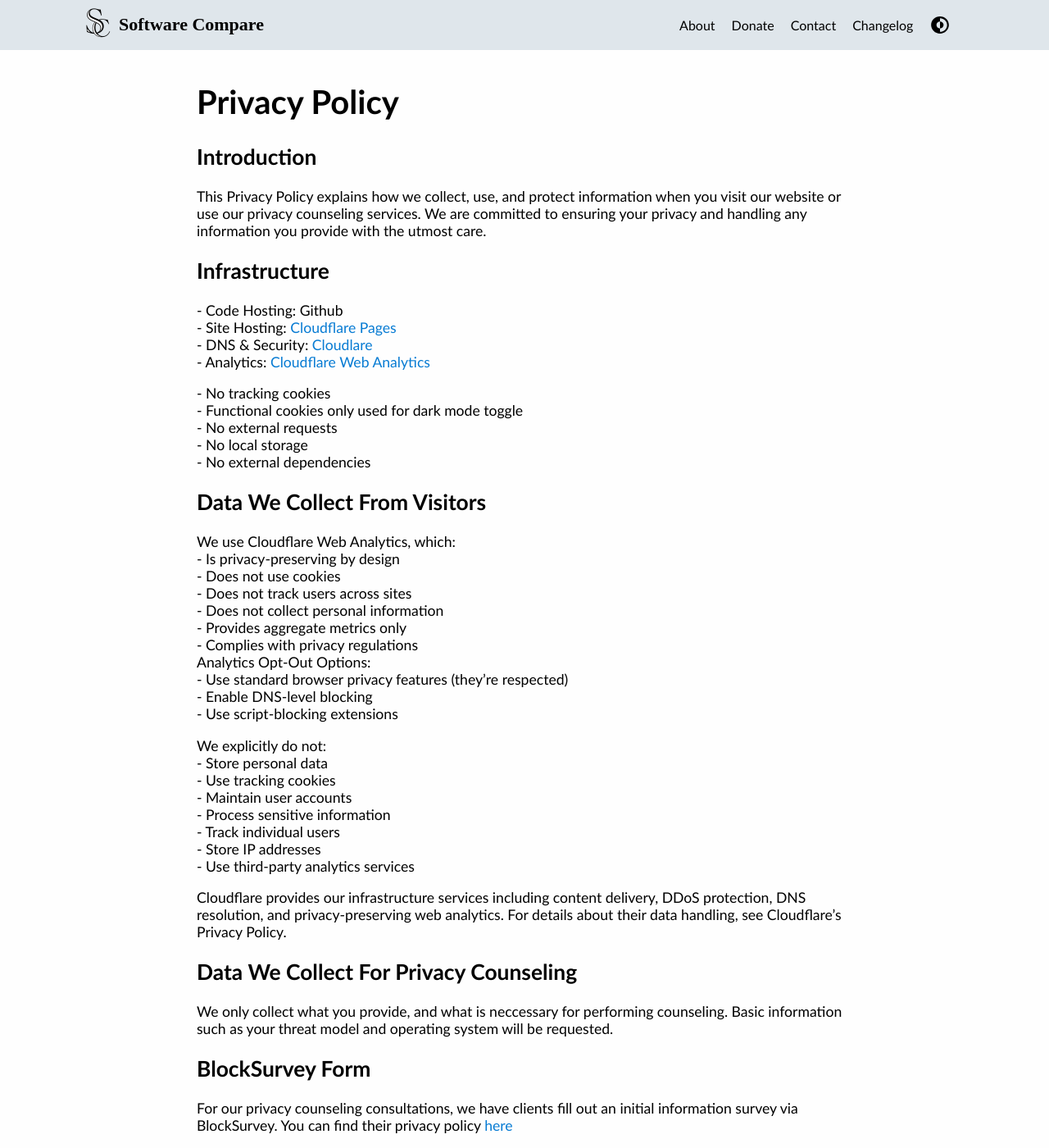
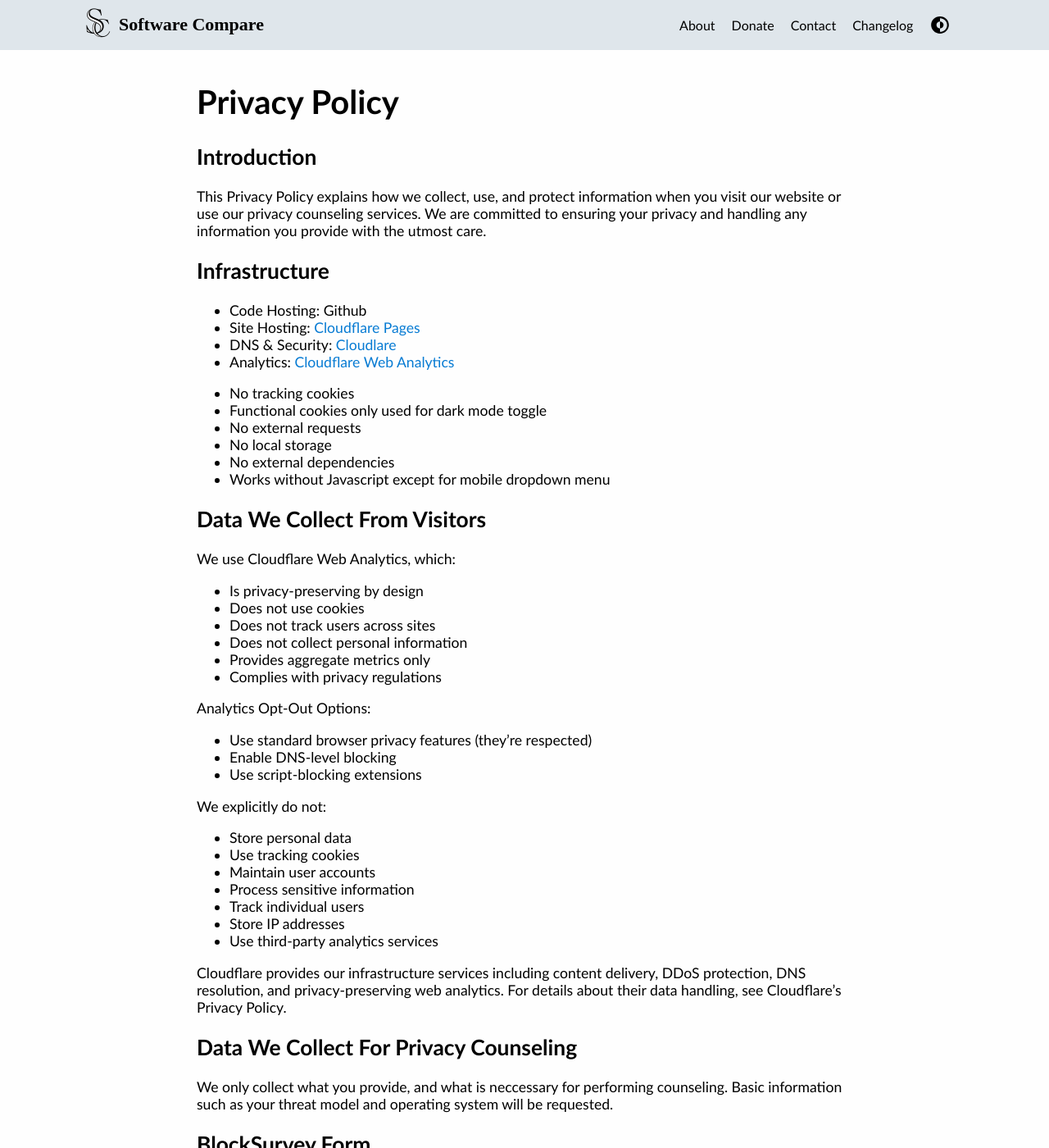
Before and after one commit to SoftwareCompare/SoftwareCompare, a Jekyll site: the page built from privacy-policy.html, in a window 1280 px wide and 1400 px high. Shown: the whole window at 82% size. Built offline with Jekyll 4.4.1, drawn with Linux system fonts in a browser that asks for light colours.

Commit message:
Small fixes before merging into main

```diff
--- a/browsers.html
+++ b/browsers.html
@@ -350,7 +350,7 @@
         </th>
         <th><img src="../images/cross.webp" alt="cross"></th>
         <th>
-          <a href="https://thenextweb.com/news/duckduckgo-and-brave-anti-amp-features" target="_blank" rel="noopener noreferrer">
+          <a href="https://wptavern.com/duckduckgo-and-brave-move-to-bypass-google-amp-pages-by-default" target="_blank" rel="noopener noreferrer">
             <img src="../images/check.webp" alt="check">
           </a>
         </th>
--- a/privacy-policy.html
+++ b/privacy-policy.html
@@ -19,49 +19,54 @@
 <h2>
     Infrastructure
 </h2>
-<p>
-    - Code Hosting: Github<br />
-    - Site Hosting: <a href="https://pages.cloudflare.com">Cloudflare Pages</a><br />
-    - DNS & Security: <a href="https://www.cloudflare.com">Cloudlare</a><br />
-    - Analytics: <a href="https://www.cloudflare.com/web-analytics">Cloudflare Web Analytics</a>
-</p>
-<p>
-    - No tracking cookies<br />
-    - Functional cookies only used for dark mode toggle<br />
-    - No external requests<br />
-    - No local storage<br />
-    - No external dependencies
-</p>
+<ul>
+    <li>Code Hosting: Github</li>
+    <li>Site Hosting: <a href="https://pages.cloudflare.com">Cloudflare Pages</a></li>
+    <li>DNS & Security: <a href="https://www.cloudflare.com">Cloudlare</a></li>
+    <li>Analytics: <a href="https://www.cloudflare.com/web-analytics">Cloudflare Web Analytics</a></li>
+</ul>
+<ul>
+    <li>No tracking cookies</li>
+    <li>Functional cookies only used for dark mode toggle</li>
+    <li>No external requests</li>
+    <li>No local storage</li>
+    <li>No external dependencies</li>
+    <li>Works without Javascript except for mobile dropdown menu</li>
+</ul>
 <h2>
     Data We Collect From Visitors
 </h2>
 <p>
-    We use Cloudflare Web Analytics, which:<br />
-
-    - Is privacy-preserving by design<br />
-    - Does not use cookies<br />
-    - Does not track users across sites<br />
-    - Does not collect personal information<br />
-    - Provides aggregate metrics only<br />
-    - Complies with privacy regulations<br />
-
-    Analytics Opt-Out Options:<br />
-
-    - Use standard browser privacy features (they’re respected)<br />
-    - Enable DNS-level blocking<br />
-    - Use script-blocking extensions<br />
+    We use Cloudflare Web Analytics, which:
 </p>
+<ul>
+    <li>Is privacy-preserving by design</li>
+    <li>Does not use cookies</li>
+    <li>Does not track users across sites</li>
+    <li>Does not collect personal information</li>
+    <li>Provides aggregate metrics only</li>
+    <li>Complies with privacy regulations</li>
+</ul>
 <p>
-    We explicitly do not:<br />
-
-    - Store personal data<br />
-    - Use tracking cookies<br />
-    - Maintain user accounts<br />
-    - Process sensitive information<br />
-    - Track individual users<br />
-    - Store IP addresses<br />
-    - Use third-party analytics services<br />
+    Analytics Opt-Out Options:
 </p>
+<ul>
+    <li>Use standard browser privacy features (they’re respected)</li>
+    <li>Enable DNS-level blocking</li>
+    <li>Use script-blocking extensions</li>
+</ul>
+<p>
+    We explicitly do not:
+</p>
+<ul>
+    <li>Store personal data</li>
+    <li>Use tracking cookies</li>
+    <li>Maintain user accounts</li>
+    <li>Process sensitive information</li>
+    <li>Track individual users</li>
+    <li>Store IP addresses</li>
+    <li>Use third-party analytics services</li>
+</ul>
 <p>
     Cloudflare provides our infrastructure services including content delivery,
     DDoS protection, DNS resolution, and privacy-preserving web analytics. For
```
Also changed, not shown: about.html (+5 -5 lines), search-engines.html (+2 -9 lines), youtube-frontends.html (+1 -6 lines), 5 other files.
